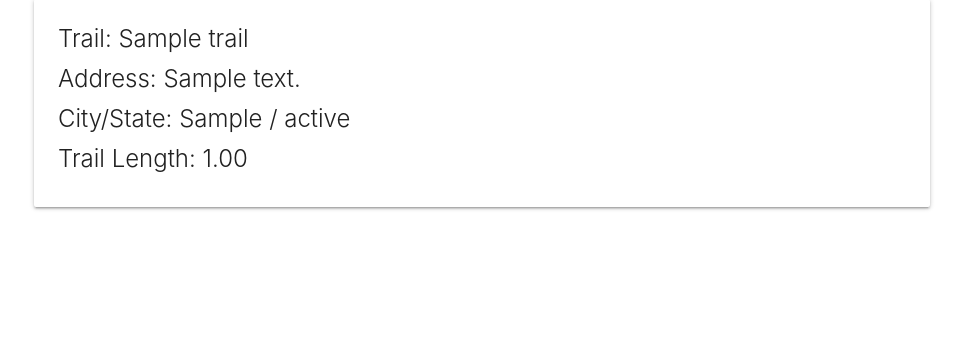
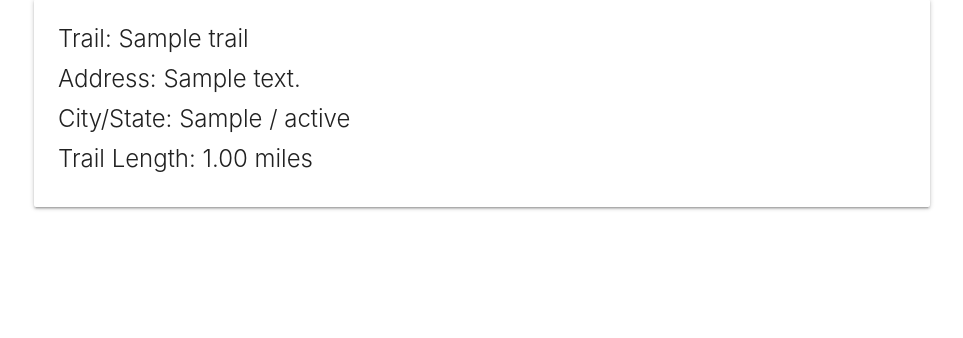
Before and after one commit to awojdyla89/Happy-Trails, a Django app: page /trails/ in a window 1280 px wide. Shown: the part 201-539 px from the top of the page, without its empty margins (158-1121 px from the left). Run offline with Django 3.2, Linux system fonts and the light colour scheme; tables that the repository leaves empty hold one stand-in row (values such as "Sample post").

Commit message:
added nothing

```diff
--- a/main_app/templates/main_app/trail_list.html
+++ b/main_app/templates/main_app/trail_list.html
@@ -9,7 +9,7 @@
         <span class="card-title">Trail: {{ trail.name }}</span>
         <span class="card-title">Address: {{ trail.address }}</span>
         <span class="card-title">City/State: {{ trail.city }} / {{ trail.state }}</span>
-        <span class="card-title">Trail Length: {{ trail.trail_length }}</span>
+        <span class="card-title">Trail Length: {{ trail.trail_length }} miles</span>
 
     </div>
 </div>
```
